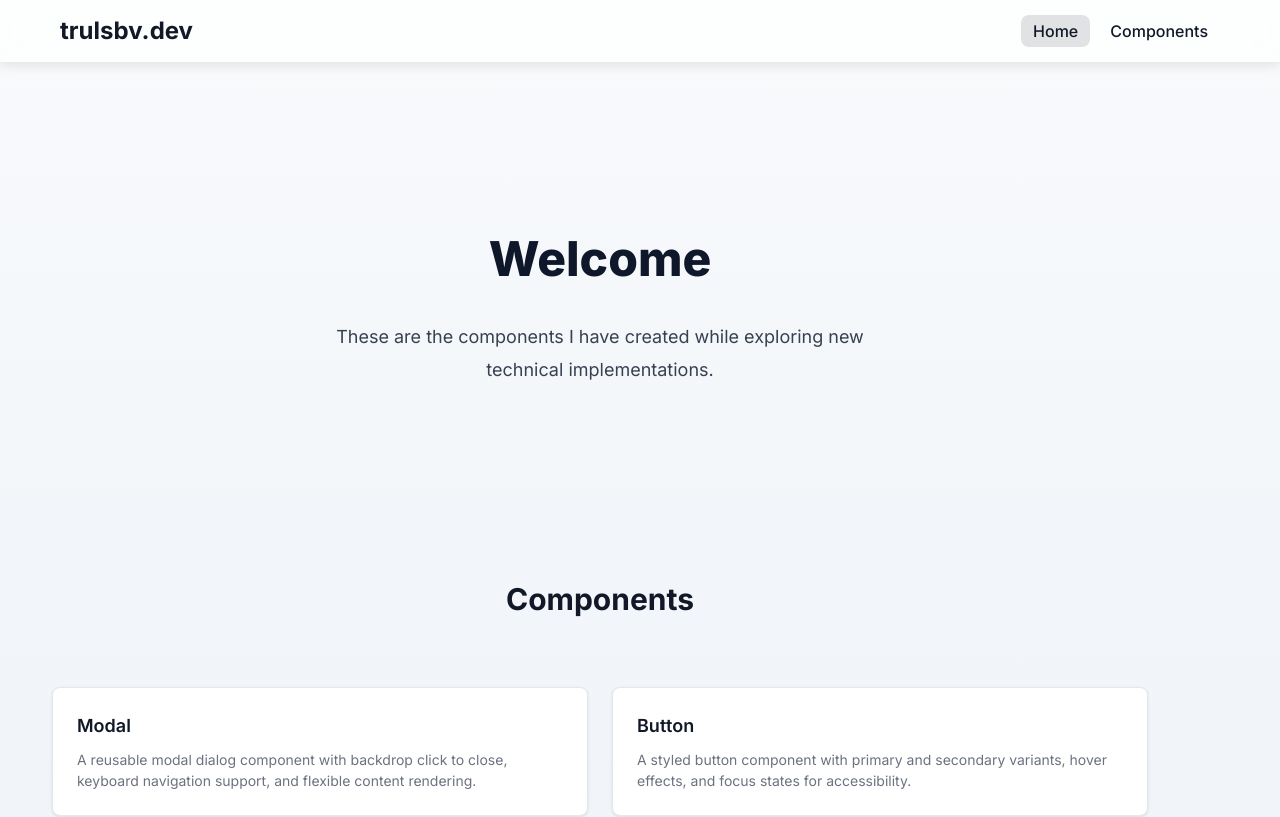
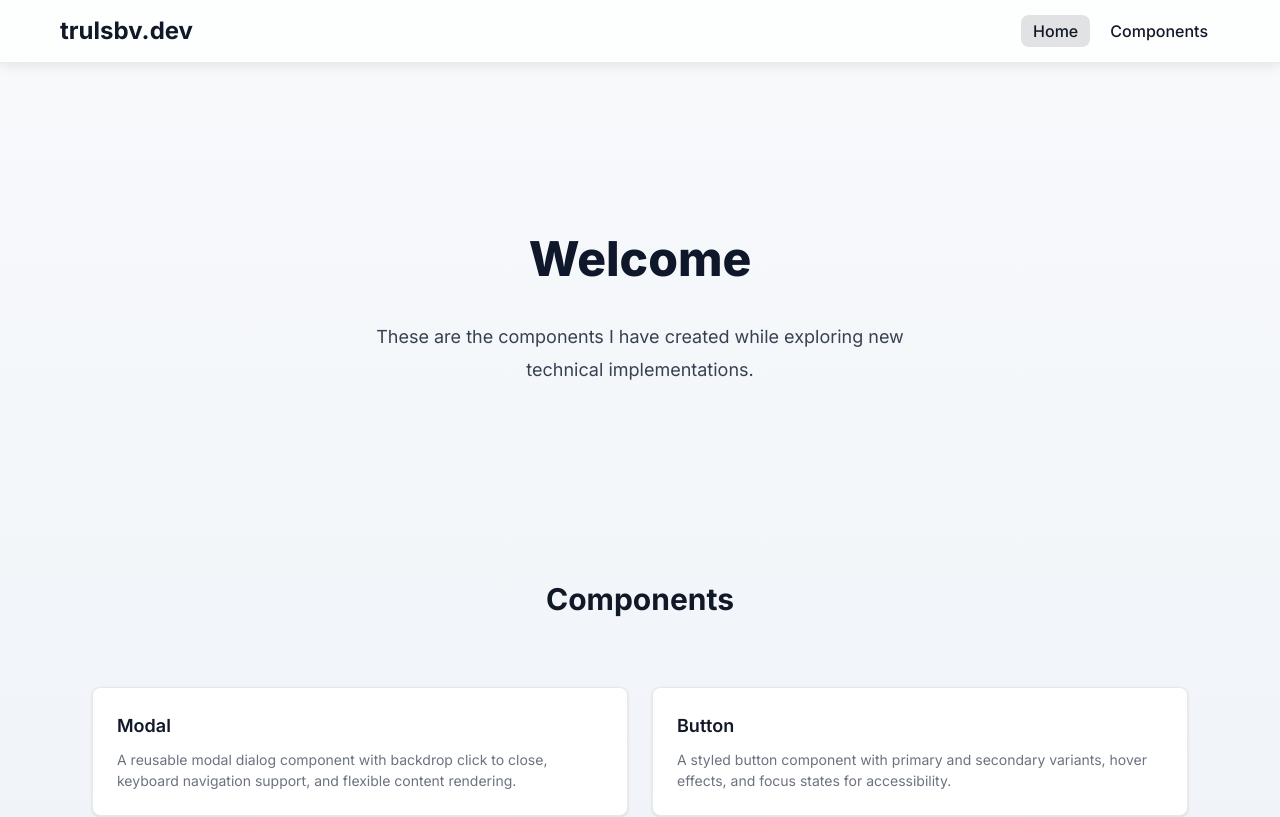
Before and after one commit to trulsbv/trulsbv.github.io, a React (Vite) app: page /home in a window 1280 px wide. Shown: the top 817 px of the page. Built offline with nearby package versions, Linux system fonts and the light colour scheme.

Commit message:
Center content

```diff
--- a/src/components/BaseLayout.tsx
+++ b/src/components/BaseLayout.tsx
@@ -9,7 +9,11 @@ const AppContainer = styled.div`
   min-height: 100vh;
   display: flex;
   flex-direction: column;
-  background: linear-gradient(180deg, ${semantic.layout.backgroundStart} 0%, ${semantic.layout.backgroundEnd} 100%);
+  background: linear-gradient(
+    180deg,
+    ${semantic.layout.backgroundStart} 0%,
+    ${semantic.layout.backgroundEnd} 100%
+  );
   font-family: "Inter", -apple-system, BlinkMacSystemFont, "Segoe UI", "Roboto",
     sans-serif;
 `;
@@ -17,6 +21,7 @@ const AppContainer = styled.div`
 const MainContent = styled.main`
   max-width: 1200px;
   padding: 0 20px;
+  margin: 0 auto;
   flex: 1;
 `;
 
```
